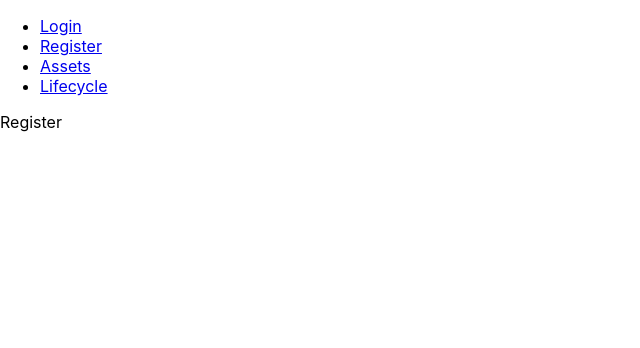
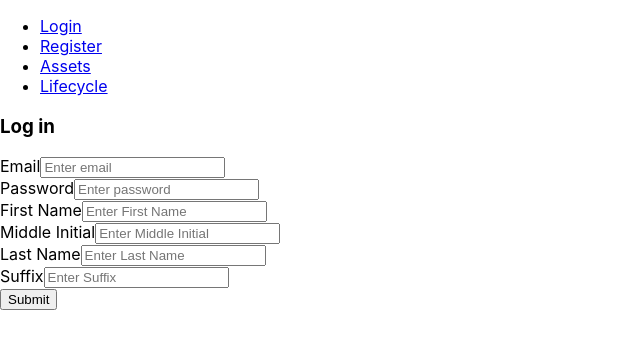
Before and after one commit to irngld/redbadge-client, a React (Create React App) app: page /register in a window 1280 px wide. Shown: the top 348 px of the page, without its empty margins (0-640 px from the left). Built offline with nearby package versions, Linux system fonts and the light colour scheme.

Commit message:
updated Register, and Assets' onUpdate()

```diff
--- a/src/App.tsx
+++ b/src/App.tsx
@@ -54,7 +54,7 @@ export class App extends React.Component<{}, Session> {
 						<Login setSession={this.setSession} />
 					</Route>
 					<Route path='/register'>
-						<Register />
+						<Register setSession={this.setSession} />
 					</Route>
 					<Route path='/assets/:id/lifecycle'>
 						<Lifecycle />
--- a/src/components/Assets.tsx
+++ b/src/components/Assets.tsx
@@ -1,4 +1,5 @@
 import React from "react";
+// import { Session } from "../App"; // added 7/26, testing
 
 export interface Asset {
 	asset_tag: string;
@@ -13,7 +14,9 @@ export interface Asset {
 	updatedAt: string;
 }
 
-interface InitialProps {}
+interface InitialProps {
+	// session: Session;  // added 7/26, testing
+}
 
 interface InitialState {
 	loading: boolean;
@@ -73,12 +76,13 @@ class Assets extends React.Component<InitialProps, InitialState> {
 	createAsset(form: Omit<Asset, "id" | "createdAt" | "updatedAt">) {
 		const APIURL = process.env.REACT_APP_API_URL;
 		const endPoint = "/asset/";
+
 		fetch(`${APIURL}${endPoint}`, {
 			method: "POST",
 			headers: new Headers({
 				"Content-Type": "application/json",
 				Authorization:
-					"eyJhbGciOiJIUzI1NiIsInR5cCI6IkpXVCJ9.eyJpZCI6MywiaWF0IjoxNjI3MjU5NTcxLCJleHAiOjE2MjczNDU5NzF9.SuGp2LrbK4FMN-9c3ZVyuZNBqIHikb5e4AFTyg5gdqg",
+					"eyJhbGciOiJIUzI1NiIsInR5cCI6IkpXVCJ9.eyJpZCI6MywiaWF0IjoxNjI3MzUwNjc4LCJleHAiOjE2Mjc0MzcwNzh9.Ed-iLAfKGhsbbrDuKsoEUchitpu0XyuVmIq4duiD27E",
 			}),
 			body: JSON.stringify({
 				serial_number: form.serial_number,
@@ -98,6 +102,31 @@ class Assets extends React.Component<InitialProps, InitialState> {
 
 	onUpdate(asset: Asset) {
 		console.log("clicked: update", asset.id);
+		const APIURL = process.env.REACT_APP_API_URL;
+		const endPoint = `/asset/${asset.id}`;
+
+		fetch(`${APIURL}${endPoint}`, {
+			method: "PUT",
+			headers: new Headers({
+				"Content-Type": "application/json",
+				Authorization:
+					"eyJhbGciOiJIUzI1NiIsInR5cCI6IkpXVCJ9.eyJpZCI6MywiaWF0IjoxNjI3MzUwNjc4LCJleHAiOjE2Mjc0MzcwNzh9.Ed-iLAfKGhsbbrDuKsoEUchitpu0XyuVmIq4duiD27E",
+			}), // NEED TO RETRIEVE TOKEN
+			body: JSON.stringify({
+				// WHERE AM I CAPTURING DATA FROM? AM I ADDING A NEW FORM?
+				// serial_number: form.serial_number,
+				// make: form.make,
+				// series: form.series,
+				// model: form.model,
+				// dev_type: form.dev_type,
+				// form_factor: form.form_factor,
+			}), //JSON.stringify(),
+		})
+			.then((res) => res.json())
+			.catch((err) => {
+				console.log(err);
+			})
+			.finally();
 	}
 
 	onDelete(asset: Asset) {
@@ -182,7 +211,7 @@ class Assets extends React.Component<InitialProps, InitialState> {
 					<tbody>
 						{this.state.assets.map((asset, i) => {
 							return (
-								<tr>
+								<tr className={asset.id.toString()}>
 									<td>{asset.asset_tag}</td>
 									<td>{asset.model}</td>
 									<td>{asset.make}</td>
--- a/src/components/Login.tsx
+++ b/src/components/Login.tsx
@@ -8,7 +8,7 @@ interface InitialState {
 }
 
 interface initialProps extends RouteComponentProps {
-	setSession(session: Session): any; //void, not returning anythign back
+	setSession(session: Session): any; //void, not returning anything back
 }
 class Login extends React.Component<initialProps, InitialState> {
 	constructor(props: initialProps) {
@@ -32,7 +32,7 @@ class Login extends React.Component<initialProps, InitialState> {
 			body: JSON.stringify({
 				email: this.state.email,
 				password: this.state.password,
-			}), //JSON.stringify(),
+			}), // body: JSON.stringify(),
 		})
 			.then((res) => res.json())
 			.then((data) => {
--- a/src/components/Register.tsx
+++ b/src/components/Register.tsx
@@ -1,9 +1,159 @@
 import React from "react";
+import { RouteComponentProps, withRouter } from "react-router-dom";
+import { Session } from "../App";
 
-class Register extends React.Component<{}, {}> {
+interface InitialState {
+	email: string;
+	password: string;
+	firstName: string;
+	midInit: string;
+	lastName: string;
+	suffix: string;
+	dept: string;
+	roleID: string;
+}
+
+interface initialProps extends RouteComponentProps {
+	setSession(session: Session): any; //void, not returning anything back
+}
+class Register extends React.Component<initialProps, InitialState> {
+	constructor(props: initialProps) {
+		super(props);
+		this.state = {
+			email: "",
+			password: "",
+			firstName: "",
+			midInit: "",
+			lastName: "",
+			suffix: "",
+			dept: "",
+			roleID: "",
+		};
+		this.onSubmit = this.onSubmit.bind(this);
+	}
+
+	onSubmit(e: any) {
+		e.preventDefault();
+		const APIURL = process.env.REACT_APP_API_URL;
+		const endPoint = "/user/register";
+		fetch(`${APIURL}${endPoint}`, {
+			method: "POST",
+			headers: new Headers({
+				"Content-Type": "application/json",
+			}),
+			body: JSON.stringify({
+				email: this.state.email,
+				password: this.state.password,
+				firstName: this.state.firstName,
+				midInit: this.state.midInit,
+				lastName: this.state.lastName,
+				suffix: this.state.suffix,
+				dept: this.state.dept,
+				// roleID: this.state.roleID, // Role should be assigned as user level. Only admins can promote roles
+			}), // body: JSON.stringify(),
+		})
+			.then((res) => res.json())
+			.then((data) => {
+				console.log(data);
+				const session: Session = { token: data.token };
+				this.props.setSession(session);
+				this.props.history.push("/asset"); // can also have it identify role and push to necessary endpoint
+			})
+			.catch((err) => {
+				console.log(err);
+			})
+			.finally();
+	}
+
+	// onChange(name: string) {
+	// 	return (event: React.FormEvent<HTMLInputElement>) => {
+	// 		const { value } = event.currentTarget;
+	// 		this.setState({ [name]: value });
+	// 	};
+	// }
+
 	render() {
-		return <div>Register</div>;
+		return (
+			<form onSubmit={this.onSubmit}>
+				<h3>Log in</h3>
+
+				<div className='form-group'>
+					<label>Email</label>
+					<input
+						type='email'
+						className='form-control'
+						placeholder='Enter email'
+						value={this.state.email}
+						onChange={(e) => this.setState({ email: e.target.value })}
+					/>
+				</div>
+
+				<div className='form-group'>
+					<label>Password</label>
+					<input
+						type='password'
+						className='form-control'
+						placeholder='Enter password'
+						value={this.state.password}
+						onChange={(e) => this.setState({ password: e.target.value })}
+					/>
+				</div>
+				<div className='form-group'>
+					<label>First Name</label>
+					<input
+						type='text'
+						className='form-control'
+						placeholder='Enter First Name'
+						value={this.state.firstName}
+						onChange={(e) => this.setState({ firstName: e.target.value })}
+					/>
+				</div>
+				<div className='form-group'>
+					<label>Middle Initial</label>
+					<input
+						type='text'
+						className='form-control'
+						placeholder='Enter Middle Initial'
+						value={this.state.midInit}
+						onChange={(e) => this.setState({ midInit: e.target.value })}
+					/>
+				</div>
+				<div className='form-group'>
+					<label>Last Name</label>
+					<input
+						type='text'
+						className='form-control'
+						placeholder='Enter Last Name'
+						value={this.state.lastName}
+						onChange={(e) => this.setState({ lastName: e.target.value })}
+					/>
+				</div>
+				<div className='form-group'>
+					<label>Suffix</label>
+					<input
+						type='text'
+						className='form-control'
+						placeholder='Enter Suffix'
+						value={this.state.suffix}
+						onChange={(e) => this.setState({ suffix: e.target.value })}
+					/>
+				</div>
+				{/* roleId must be automatically assigned as user level */}
+				<input type='submit' value='Submit' />
+			</form>
+		);
 	}
 }
 
-export default Register;
+export default withRouter(Register);
+
+// ORIGINAL CODE
+// import React from "react";
+
+// class Register extends React.Component<{}, {}> {
+// 	render() {
+// 		return <div>Register</div>;
+// 	}
+// }
+
+// export default Register;
```
